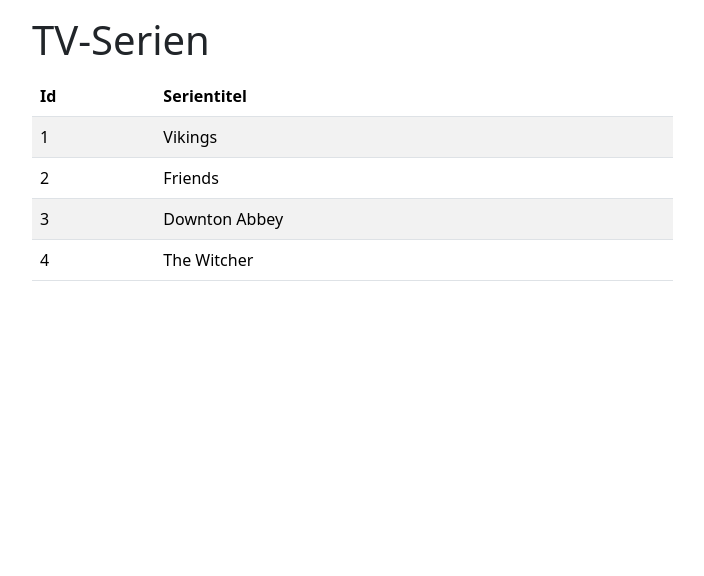
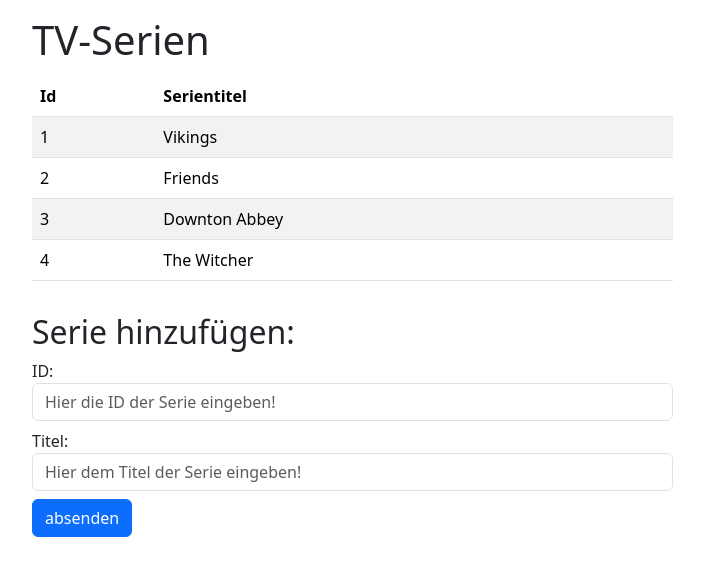
Before and after one commit to Soeren2208/tvShows_Angular17, an Angular app: page / in a window 1280 px wide. Shown: the top 576 px of the page, without its empty margins (50-754 px from the left). Built offline with nearby package versions, Linux system fonts and the light colour scheme.

Commit message:
AB02 mit Template-Driven Form

```diff
--- a/src/app/app.component.html
+++ b/src/app/app.component.html
@@ -6,5 +6,9 @@
     <div class="col-md-7 mb-3">
       <app-show-list></app-show-list>
     </div>
+    <div class="col-md-7 mb-3">
+      <app-show-form></app-show-form>
+    </div>
   </div>
+
 </div>
--- a/src/app/app.component.ts
+++ b/src/app/app.component.ts
@@ -2,11 +2,12 @@
 import { CommonModule } from '@angular/common';
 import { RouterOutlet } from '@angular/router';
 import {ShowListComponent} from "./show-list/show-list.component";
+import {ShowFormComponent} from "./show-form/show-form.component";
 
 @Component({
   selector: 'app-root',
   standalone: true,
-  imports: [CommonModule, RouterOutlet, ShowListComponent],
+  imports: [CommonModule, RouterOutlet, ShowListComponent, ShowFormComponent],
   templateUrl: './app.component.html',
   styleUrl: './app.component.css'
 })
--- a/src/app/services/show-data.service.ts
+++ b/src/app/services/show-data.service.ts
@@ -13,4 +13,8 @@
     this.shows.push(new Show(3, 'Downton Abbey'));
     this.shows.push(new Show(4, 'The Witcher'));
   }
+
+  public saveShow(newShow: Show){
+    this.shows.push(newShow);
+  }
 }
--- /dev/null
+++ b/src/app/show-form/show-form.component.html
@@ -0,0 +1,12 @@
+<form>
+    <h2>Serie hinzufügen:</h2>
+    <div class="mb-2">
+      <label for="newShowID">ID:</label>
+      <input class="form-control" id="newShowID" name="newShowID" type="number" placeholder="Hier die ID der Serie eingeben!" [(ngModel)]="show.id">
+    </div>
+    <div class="mb-2">
+      <label for="newShowTitle">Titel:</label>
+      <input class="form-control" id="newShowTitle" name="newShowTitle" type="string" placeholder="Hier dem Titel der Serie eingeben!" [(ngModel)]="show.title">
+    </div>
+    <button type="submit" class="btn btn-primary" (click)="save()">absenden</button>
+</form>
--- /dev/null
+++ b/src/app/show-form/show-form.component.ts
@@ -0,0 +1,24 @@
+import { Component } from '@angular/core';
+import { FormsModule} from "@angular/forms";
+import {ShowDataService} from "../services/show-data.service";
+import {Show} from "../model/show";
+
+@Component({
+  selector: 'app-show-form',
+  standalone: true,
+  imports: [FormsModule],
+  templateUrl: './show-form.component.html',
+  styleUrl: './show-form.component.css'
+})
+export class ShowFormComponent {
+  show: Show;
+  constructor(private dataService: ShowDataService){
+    this.show = new Show(null, null);
+  }
+
+  public save(){
+    this.dataService.saveShow(this.show);
+    this.show = new Show(null, null);
+  }
+
+}
--- a/src/app/show-list/show-list.component.ts
+++ b/src/app/show-list/show-list.component.ts
@@ -2,11 +2,12 @@
 import { Show} from "../model/show";
 import {ShowDataService} from "../services/show-data.service";
 import { NgFor} from "@angular/common";
+import {ShowFormComponent} from "../show-form/show-form.component";
 
 @Component({
   selector: 'app-show-list',
   standalone: true,
-  imports: [NgFor],
+  imports: [NgFor, ShowFormComponent],
   templateUrl: './show-list.component.html',
   styleUrl: './show-list.component.css'
 })
--- a/tsconfig.json
+++ b/tsconfig.json
@@ -2,6 +2,7 @@
 {
   "compileOnSave": false,
   "compilerOptions": {
+    "strictNullChecks": false,
     "outDir": "./dist/out-tsc",
     "forceConsistentCasingInFileNames": true,
     "strict": true,
```
Also changed, not shown: src/app/show-form/show-form.component.css (added), src/app/show-list/show-list.component.html (indentation only), 1 other file (tests, documents, lock files or other folders).
